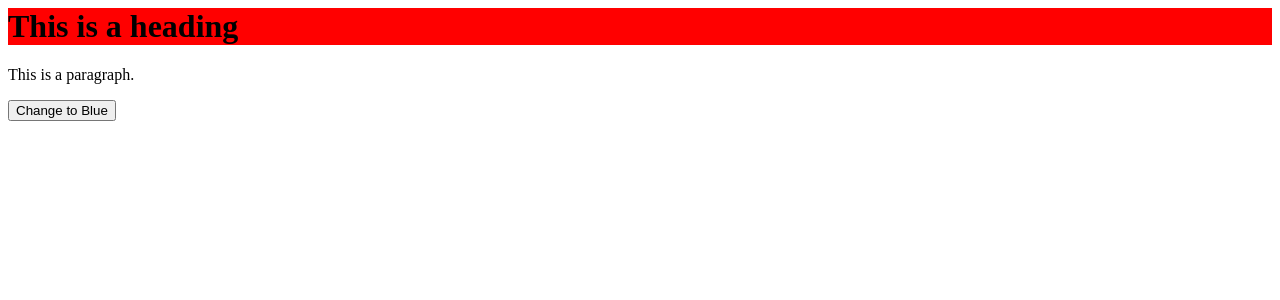
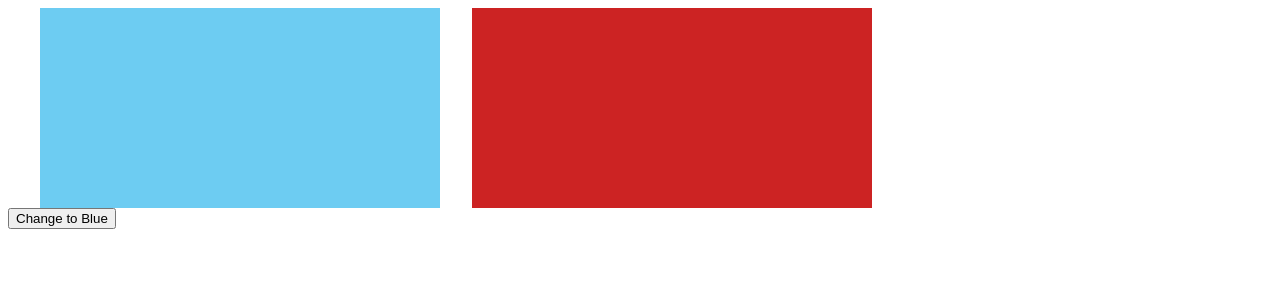
Before and after one commit to d-tamara/react-weather-app, a PHP site: page / in a window 1280 px wide. Shown: the top 300 px of the page. Run offline with PHP 8.4, Linux system fonts and the light colour scheme.

Commit message:
Initial commit

```diff
--- a/index.html
+++ b/index.html
@@ -5,8 +5,11 @@
 <body>
 <script src="scripts.js"></script>
 
-<h1>This is a heading</h1>
-<p>This is a paragraph.</p>
+<div class="container">
+    <div class="question-1"></div>
+    <div class="question-2"></div>
+</div>
+
 
 <button onclick="changeColor()">Change to Blue</button>
 
--- a/scripts.js
+++ b/scripts.js
@@ -1,3 +1,7 @@
 function changeColor() {
     alert('test');
 }
+
+fetch('./data.json')
+    .then((response) => response.json())
+    .then((json) => console.log(json));
--- a/style.css
+++ b/style.css
@@ -1,3 +1,20 @@
-h1 {
-  background-color: red;
+.container {
+  padding: 0 25px;
+  margin: 0 auto;
+  max-width: 1200px;
+  display: flex;
+  gap: 32px;
 }
+
+.question-1, .question-2 {
+  width: 400px;
+  height: 200px;
+}
+
+.question-1 {
+  background-color: #6dccf2;
+}
+
+.question-2 {
+  background-color: #cc2323;
+}
```
